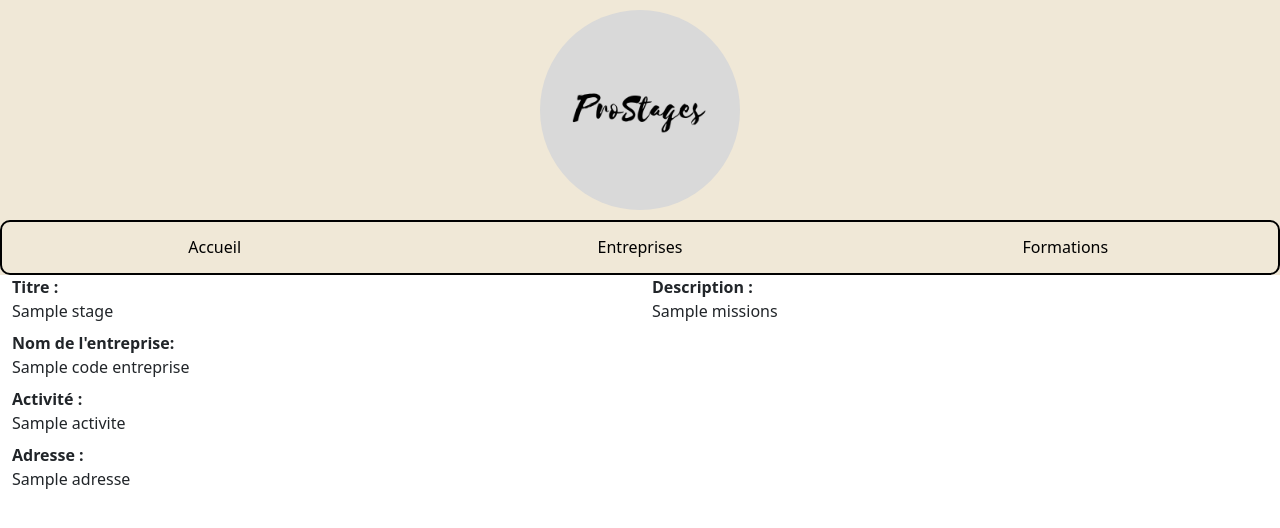
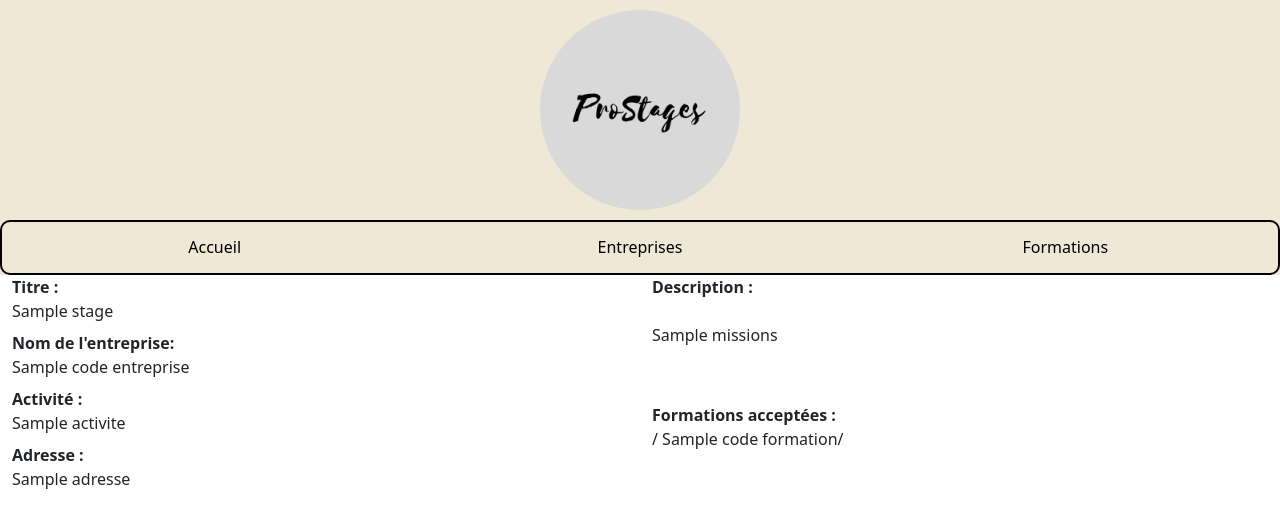
Before and after one commit to Tharkun333/proStage2, a Symfony app: template templates/pro_stages/afficherStage.html.twig in a window 1280 px wide. Shown: the top 528 px of the page. Run offline with Twig, Linux system fonts and the light colour scheme; the template is opened without the code that fills it: most values are stand-ins (such as "Sample title", 1, 10 or a date in 2020); some libraries are stand-ins or nearby versions.

Commit message:
caVaToutBienne

```diff
--- a/templates/pro_stages/afficherStage.html.twig
+++ b/templates/pro_stages/afficherStage.html.twig
@@ -43,9 +43,18 @@
                         <dt>
                             Description :
                         </dt>
-                        <dd>
+                        <dd></br>
                            {{stage.missions}}
                         </dd>
+                        <br></br>
+
+                        <dt>
+                            Formations acceptées :
+                        </dt>
+                        <td>/{% for formation in stage.codeFormation %}
+                            {{formation.nomCourt}}/
+                            {% endfor %}
+                         </td>
                     </dl>
 				</div>
 			</div>
--- a/templates/pro_stages/entrepriseStages.html.twig
+++ b/templates/pro_stages/entrepriseStages.html.twig
@@ -4,7 +4,7 @@
 <table class="table table-striped table-hover">
     <thead>
         <tr>
-        <th scope="col">Stage</th>
+        <th scope="col">Stages</th>
         <th scope="col">Titre</th>
         <th scope="col">Entreprise</th>
         <th scope="col">Formations Acceptées</th>
@@ -17,8 +17,8 @@
                 <th scope="row">{{stage.id}}</th>
                 <td>{{stage.titre}}</td>
                 <td>{{stage.codeEntreprise.nom}}</td>
-                <td>{% for formation in stage.codeFormation %}
-                {{formation.nomCourt}}
+                <td/{% for formation in stage.codeFormation %}
+                {{formation.nomCourt}}/
                 {% endfor %}
                 </td>
                 <td><a class="stage" href="{{path('afficherStage',{id:stage.id})}}">Voir</a></td>
--- a/templates/pro_stages/entreprises.html.twig
+++ b/templates/pro_stages/entreprises.html.twig
@@ -4,10 +4,10 @@
 <table class="table table-striped table-hover">
     <thead>
         <tr>
-        <th scope="col">Stage</th>
+        <th scope="col">Entreprises</th>
         <th scope="col">Nom</th>
         <th scope="col">URL</th>
-        <th scope="col">Plus d'informations</th>
+        <th scope="col">Stages proposés</th>
         </tr>
     </thead>
     {% for entreprise in entreprises %}
--- a/templates/pro_stages/formationStages.html.twig
+++ b/templates/pro_stages/formationStages.html.twig
@@ -17,8 +17,8 @@
                 <th scope="row">{{stage.id}}</th>
                 <td>{{stage.titre}}</td>
                 <td>{{stage.codeEntreprise.nom}}</td>
-                <td>{% for formation in stage.codeFormation %}
-                {{formation.nomCourt}}
+                <td>/{% for formation in stage.codeFormation %}
+                {{formation.nomCourt}}/
                 {% endfor %}
                 </td>
                 <td><a class="stage" href="{{path('afficherStage',{id:stage.id})}}">Voir</a></td>
--- a/templates/pro_stages/formations.html.twig
+++ b/templates/pro_stages/formations.html.twig
@@ -7,7 +7,7 @@
         <th scope="col">Formations</th>
         <th scope="col">Abréviation</th>
         <th scope="col">Nom Complet</th>
-        <th scope="col">Plus d'informations</th>
+        <th scope="col">Stages en rapport</th>
         </tr>
     </thead>
     {% for formation in formations %}
--- a/templates/pro_stages/index.html.twig
+++ b/templates/pro_stages/index.html.twig
@@ -4,7 +4,7 @@
 <table class="table table-striped table-hover">
     <thead>
         <tr>
-        <th scope="col">Stage</th>
+        <th scope="col">Stages</th>
         <th scope="col">Titre</th>
         <th scope="col">Entreprise</th>
         <th scope="col">Formations Acceptées</th>
@@ -17,8 +17,8 @@
                 <th scope="row">{{stage.id}}</th>
                 <td>{{stage.titre}}</td>
                 <td>{{stage.codeEntreprise.nom}}</td>
-                <td>{% for formation in stage.codeFormation %}
-                {{formation.nomCourt}}
+                <td>/{% for formation in stage.codeFormation %}
+                {{formation.nomCourt}}/
                 {% endfor %}
                 </td>
                 <td><a class="stage" href="{{path('afficherStage',{id:stage.id})}}">Voir</a></td>
```
Also changed, not shown: src/Controller/ProStagesController.php (+4 -4 lines).
